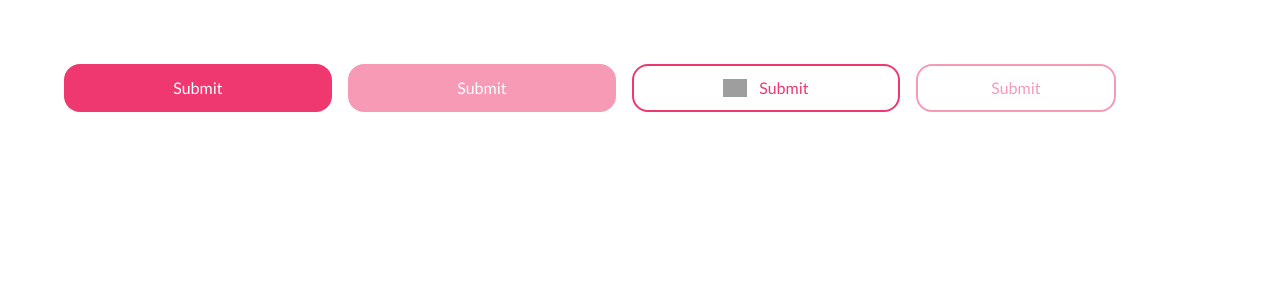
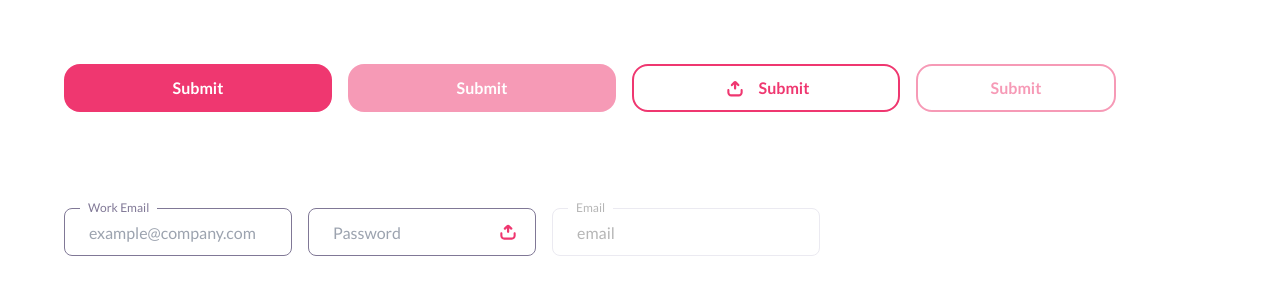
Before and after one commit to Ajmaljalal/plannlyhealth-web, a Next.js app: page / in a window 1280 px wide. Shown: the top 300 px of the page. Built offline with nearby package versions, Linux system fonts and the light colour scheme; grey boxes are pictures that could not be loaded.

Commit message:
input field component

```diff
--- a/src/app/globals.css
+++ /dev/null
@@ -1,107 +0,0 @@
-:root {
-  --max-width: 1100px;
-  --border-radius: 12px;
-  --font-mono: ui-monospace, Menlo, Monaco, 'Cascadia Mono', 'Segoe UI Mono',
-    'Roboto Mono', 'Oxygen Mono', 'Ubuntu Monospace', 'Source Code Pro',
-    'Fira Mono', 'Droid Sans Mono', 'Courier New', monospace;
-
-  --foreground-rgb: 0, 0, 0;
-  --background-start-rgb: 214, 219, 220;
-  --background-end-rgb: 255, 255, 255;
-
-  --primary-glow: conic-gradient(
-    from 180deg at 50% 50%,
-    #16abff33 0deg,
-    #0885ff33 55deg,
-    #54d6ff33 120deg,
-    #0071ff33 160deg,
-    transparent 360deg
-  );
-  --secondary-glow: radial-gradient(
-    rgba(255, 255, 255, 1),
-    rgba(255, 255, 255, 0)
-  );
-
-  --tile-start-rgb: 239, 245, 249;
-  --tile-end-rgb: 228, 232, 233;
-  --tile-border: conic-gradient(
-    #00000080,
-    #00000040,
-    #00000030,
-    #00000020,
-    #00000010,
-    #00000010,
-    #00000080
-  );
-
-  --callout-rgb: 238, 240, 241;
-  --callout-border-rgb: 172, 175, 176;
-  --card-rgb: 180, 185, 188;
-  --card-border-rgb: 131, 134, 135;
-}
-
-@media (prefers-color-scheme: dark) {
-  :root {
-    --foreground-rgb: 255, 255, 255;
-    --background-start-rgb: 0, 0, 0;
-    --background-end-rgb: 0, 0, 0;
-
-    --primary-glow: radial-gradient(rgba(1, 65, 255, 0.4), rgba(1, 65, 255, 0));
-    --secondary-glow: linear-gradient(
-      to bottom right,
-      rgba(1, 65, 255, 0),
-      rgba(1, 65, 255, 0),
-      rgba(1, 65, 255, 0.3)
-    );
-
-    --tile-start-rgb: 2, 13, 46;
-    --tile-end-rgb: 2, 5, 19;
-    --tile-border: conic-gradient(
-      #ffffff80,
-      #ffffff40,
-      #ffffff30,
-      #ffffff20,
-      #ffffff10,
-      #ffffff10,
-      #ffffff80
-    );
-
-    --callout-rgb: 20, 20, 20;
-    --callout-border-rgb: 108, 108, 108;
-    --card-rgb: 100, 100, 100;
-    --card-border-rgb: 200, 200, 200;
-  }
-}
-
-* {
-  box-sizing: border-box;
-  padding: 0;
-  margin: 0;
-}
-
-html,
-body {
-  max-width: 100vw;
-  overflow-x: hidden;
-}
-
-body {
-  color: rgb(var(--foreground-rgb));
-  background: linear-gradient(
-      to bottom,
-      transparent,
-      rgb(var(--background-end-rgb))
-    )
-    rgb(var(--background-start-rgb));
-}
-
-a {
-  color: inherit;
-  text-decoration: none;
-}
-
-@media (prefers-color-scheme: dark) {
-  html {
-    color-scheme: dark;
-  }
-}
--- a/src/app/page.tsx
+++ b/src/app/page.tsx
@@ -1,12 +1,20 @@
 import { Button } from "@/components/button";
-import {icons } from "@/lib/icons";
+import { Input } from "@/components/input";
+import { icons } from "@/lib/icons";
 export default function Home() {
   return (
-    <div className="p-8 m-8 flex">
-      <Button text='Submit' className="mr-4 w-[268px]"/>
-      <Button text='Submit' disabled className="mr-4 w-[268px]"/>
-      <Button text='Submit' outlined className="mr-4 w-[268px]" icon={icons.upload} />
-      <Button text='Submit' outlined disabled className="w-[200px]"/>
-    </div>
+    <>
+      <div className="p-8 m-8 flex">
+        <Button text='Submit' className="mr-4 w-[268px]" />
+        <Button text='Submit' disabled className="mr-4 w-[268px]" />
+        <Button text='Submit' outlined className="mr-4 w-[268px]" icon={icons.upload} />
+        <Button text='Submit' outlined disabled className="w-[200px]" />
+      </div>
+      <div className="p-8 m-8 flex">
+        <Input name="email" placeholder="example@company.com" label="Work Email" type="email" className="mr-4" required />
+        <Input name='password' placeholder="Password" type="password" className="mr-4" icon={icons.upload} />
+        <Input name='email ' placeholder="email" disabled className="w-[268px]" label="Email" />
+      </div>
+    </>
   )
 }
--- a/src/components/button.tsx
+++ b/src/components/button.tsx
@@ -8,19 +8,6 @@ interface ButtonProps extends React.HTMLAttributes<HTMLButtonElement> {
   outlined?: boolean
   icon?: StaticImageData
 }
-
-const baseStyles = `
-    font-bold-700
-    text-[16px]
-    line-[24px]
-    rounded-[16px]
-    h-[48px]
-    disabled:opacity-50
-    disabled:cursor-not-allowed
-    flex
-    items-center
-    justify-center
-`
 
 const filledStyles = `
     text-pWhite
@@ -38,18 +25,17 @@ const outlinedStyles = `
     disabled:hover:bg-transparent
 `
 
-
 export const Button = ({ className, text, outlined, icon, ...props }: ButtonProps) => {
   const buttonStyles = outlined ? outlinedStyles : filledStyles
   return (
     <button
-        className={` ${baseStyles} ${buttonStyles} ${className}`}
-        {...props}
+      className={`${buttonStyles} ${className}`}
+      {...props}
     >
       <>
-        {icon && <Image src={icon.src} alt='upload' width='24' height='24' className='mr-[12px]'/>}
-      {text}
+        {icon && <Image src={icon.src} alt='upload' width='24' height='24' className='mr-[12px]' />}
+        {text}
       </>
-      </button>
+    </button>
   )
 }
--- /dev/null
+++ b/src/components/input.tsx
@@ -0,0 +1,110 @@
+'use client'
+import Image, { StaticImageData } from 'next/image'
+import { useState } from 'react'
+interface InputProps extends React.HTMLAttributes<HTMLInputElement> {
+    className?: string
+    disabled?: boolean
+    icon?: StaticImageData
+    error?: string
+    type?: string
+    label?: string
+    name: string
+    required?: boolean
+}
+
+const labelBaseStyles = `
+    bg-pWhite
+    text-[12px]
+    text-bold-700
+    px-2
+    absolute
+    left-4
+    z-10
+    -top-[9px]
+`
+
+const labelDisabledStyles = `
+    text-pLightGray
+`
+
+const labelNoFocusStyles = `
+    text-pDarkGray
+`
+const labelOnFocusStyles = `
+    text-pDark
+`
+
+export const Input = ({
+    className,
+    type,
+    icon,
+    name,
+    error,
+    required,
+    label,
+    disabled,
+    onChange,
+    ...props
+}: InputProps) => {
+    const [value, setValue] = useState<string>('')
+    const [focused, setFocused] = useState<boolean>(false)
+    const [inputError, setError] = useState<string>(error || '')
+    const [passwordVisible, setPasswordVisible] = useState<boolean>(false)
+
+    const handleChange = (e: React.ChangeEvent<HTMLInputElement>) => {
+        setValue(e.target.value)
+        onChange && onChange(e)
+    }
+
+    const handleFocus = () => {
+        setFocused(true)
+    }
+    const handleBlur = () => {
+        setFocused(false)
+        setPasswordVisible(false)
+        if (required && !value) {
+            setError(`${name} is required`)
+        } else {
+            setError('')
+        }
+    }
+
+    const handlePasswordVisibility = () => {
+        setPasswordVisible(!passwordVisible)
+    }
+
+    const labelStyles = focused ? labelOnFocusStyles : labelNoFocusStyles
+    return (
+        <div className={`relative ${className}`} >
+            {label && <label
+                htmlFor={name}
+                className={`${labelBaseStyles} ${labelStyles} ${disabled && labelDisabledStyles}`}
+            >
+                {label}
+            </label>}
+            <input
+                value={value}
+                id={name}
+                required={required}
+                disabled={disabled}
+                type={passwordVisible ? 'text' : type}
+                onFocus={handleFocus}
+                onBlur={handleBlur}
+                onChange={handleChange}
+                style={{
+                    borderColor: inputError ? '#D41F57' : !disabled ? '#807896' : '#EBEAF1'
+                }}
+                {...props}
+            />
+            {icon && <Image
+                src={icon.src}
+                alt='upload'
+                width='24'
+                height='24'
+                className='absolute right-4 top-3 cursor-pointer z-10'
+                onClick={handlePasswordVisibility}
+            />}
+            {inputError && <p className='text-pDarkPink text-[12px] text-bold-700 absolute'>{inputError}</p>}
+        </div>
+    )
+}
--- a/src/globals.css
+++ b/src/globals.css
@@ -1,3 +1,112 @@
 @tailwind base;
 @tailwind components;
 @tailwind utilities;
+
+@layer base {
+    h1 {
+        font-size: '38px';
+        line-height: '46px';
+        font-weight: '900';
+    }
+
+    h2 {
+        font-size: '24px';
+        line-height: '28px';
+        font-weight: '700';
+    }
+
+    h3 {
+        font-size: '18px';
+        line-height: '24px';
+        font-weight: '900';
+    }
+
+    h4 {
+        font-size: '16px';
+        line-height: '24px';
+        font-weight: '700';
+    }
+
+    h5 {
+        font-size: '14px';
+        line-height: '24px';
+        font-weight: '700';
+    }
+
+    h6 {
+        font-size: '12px';
+        line-height: '14px';
+        font-weight: '700';
+    }
+
+    p {
+        font-size: '16px';
+        line-height: '24px';
+        font-weight: '500';
+    }
+
+    .caption {
+        font-size: '14px';
+        line-height: '20px';
+        font-weight: '500';
+    }
+
+    .small-caption {
+        font-size: '12px';
+        line-height: '14px';
+        font-weight: '700';
+    }
+
+    input {
+        background-color: white;
+        font-size: '16px';
+        line-height: '24px';
+        font-weight: '500';
+        border: 1px solid #807896;
+        color: #807896;
+        border-radius: 8px;
+        height: 48px;
+        padding: 0 24px;
+        position: relative;
+        outline: none;
+        width: 100%;
+    }
+
+    input:focus {
+        border: 1px solid #180D37;
+        color: #180D37;
+    }
+
+    input:disabled {
+        border: 1px solid #b6b6b6;
+        color: #b6b6b6;
+        cursor: not-allowed;
+    }
+
+    input:disabled::placeholder {
+        color: #b6b6b6;
+
+    }
+
+    input:-webkit-autofill,
+    textarea:-webkit-autofill,
+    select:-webkit-autofill {
+        -webkit-box-shadow: 0 0 0 1000px white inset !important;
+    }
+
+    button {
+        font-weight: 700;
+        font-size: 16px;
+        line-height: 24px;
+        border-radius: 16px;
+        height: 48px;
+        display: flex;
+        align-items: center;
+        justify-content: center;
+    }
+
+    button:disabled {
+        cursor: not-allowed;
+        opacity: 0.5;
+    }
+}
--- a/src/lib/icons.ts
+++ b/src/lib/icons.ts
@@ -1,4 +1,4 @@
-import UploadIcon from '../../public/icons/upload.svg'
+import UploadIcon from '../../public/icons/shared/upload.svg'
 
 export const icons = {
     upload: UploadIcon,
--- a/tailwind.config.js
+++ b/tailwind.config.js
@@ -11,66 +11,18 @@ module.exports = {
       pPink: '#EF3770',
       pDarkPink: '#D41F57',
       pWhite: '#FFFFFF',
-      pLightGray: '#EBEAF1',
+      pLightGray: '#b6b6b6',
       pDarkGray: '#807896',
       pSun: '#FEB840',
       pPurple: '#C124EB',
-      pRed: '#C124EB',
-      pBlue: '#C124EB',
-      pGreen: '#C124EB',
+      pRed: '#FE3D51',
+      pBlue: '#5DB2E1',
+      pGreen: '#16C470',
     },
     extend: {
       fontFamily: {
         primary: ['var(--lato-font)', ...fontFamily.sans],
-
       },
-      h1: {
-        fontSize: '38px',
-        lineHeight: '46px',
-        fontWeight: '900',
-      },
-      h2: {
-        fontSize: '24px',
-        lineHeight: '28px',
-        fontWeight: '700',
-      },
-      h3: {
-        fontSize: '18px',
-        lineHeight: '24px',
-        fontWeight: '900',
-      },
-      h4: {
-        fontSize: '16px',
-        lineHeight: '24px',
-        fontWeight: '700',
-      },
-      h5: {
-        fontSize: '14px',
-        lineHeight: '24px',
-        fontWeight: '700',
-      },
-      h6: {
-        fontSize: '12px',
-        lineHeight: '14px',
-        fontWeight: '700',
-      },
-      p: {
-        fontSize: '16px',
-        lineHeight: '24px',
-        fontWeight: '500',
-      },
-      '.caption': {
-        fontSize: '14px',
-        lineHeight: '20px',
-        fontWeight: '500',
-      },
-      '.small-caption': {
-        fontSize: '12px',
-        lineHeight: '14px',
-        fontWeight: '700',
-      },
-
-
     },
     plugins: [],
   }
```
